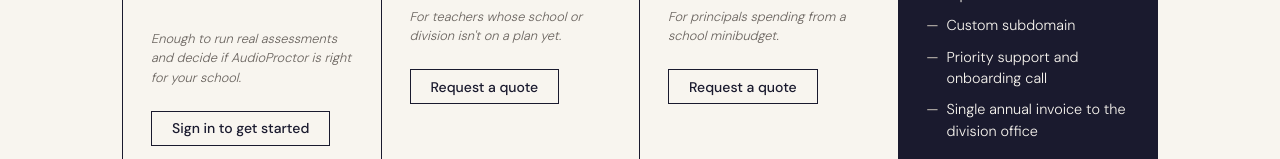
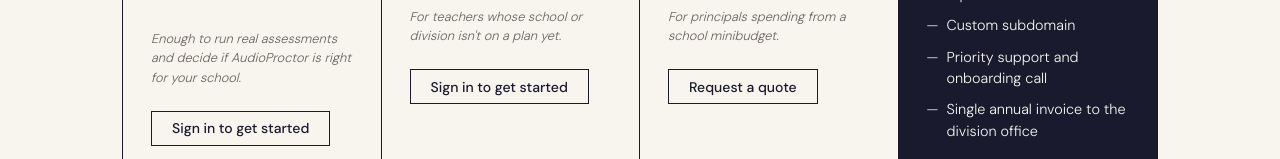
Before and after one commit to vacuumboots/audioproctor, a browser extension: page index.html in a window 1280 px wide. Shown: the part 2292-2451 px from the top of the page. Drawn offline with nearby package versions, Linux system fonts and the light colour scheme.

Commit message:
Change Teacher Premium CTA to 'Sign in to get started'

```diff
--- a/index.html
+++ b/index.html
@@ -112,7 +112,7 @@
         </ul>
         <p class="pricing-tier__tagline">For teachers whose school or division isn't on a plan yet.</p>
         <div style="margin-top:1.5rem;">
-          <a href="https://www.audioproctor.com/contact" class="btn btn--ghost">Request a quote</a>
+          <a href="https://app.audioproctor.com/login.html" class="btn btn--ghost">Sign in to get started</a>
         </div>
       </div>
 
```
Also changed, not shown: site/index.html (+1 -1 lines).
